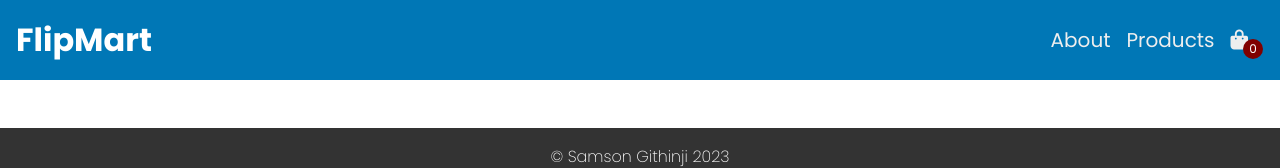
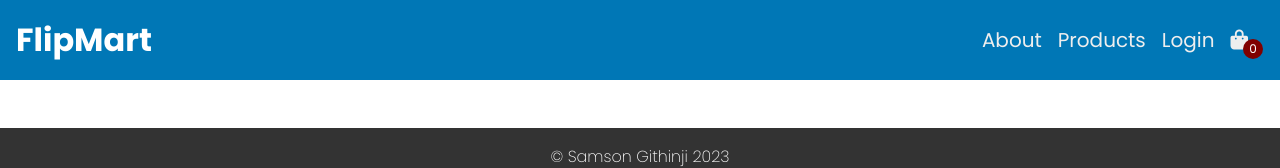
Before and after one commit to githinjisamson1/react-flipmart-ecommerce, a React (Create React App) app: page / in a window 1280 px wide. Shown: the top 168 px of the page. Built offline with nearby package versions, Linux system fonts and the light colour scheme.

Commit message:
Add Login as navigation link

```diff
--- a/src/components/navbar/Navbar.jsx
+++ b/src/components/navbar/Navbar.jsx
@@ -29,6 +29,9 @@ const Navbar = () => {
         <NavLink style={navLinkStyles} to="products">
           Products
         </NavLink>
+        <NavLink style={navLinkStyles} to="login">
+          Login
+        </NavLink>
         <NavLink style={navLinkStyles} to="shoppingCart">
           <i className="fa-solid fa-bag-shopping"></i>
           <span className="cart-items-count">
```
